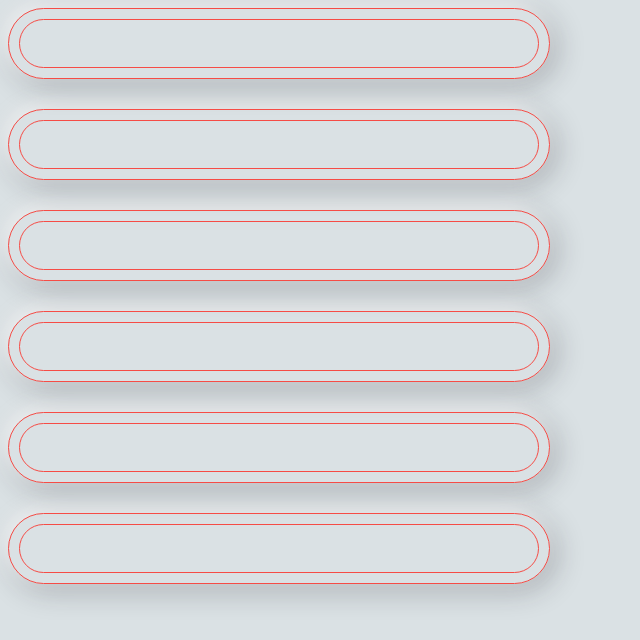
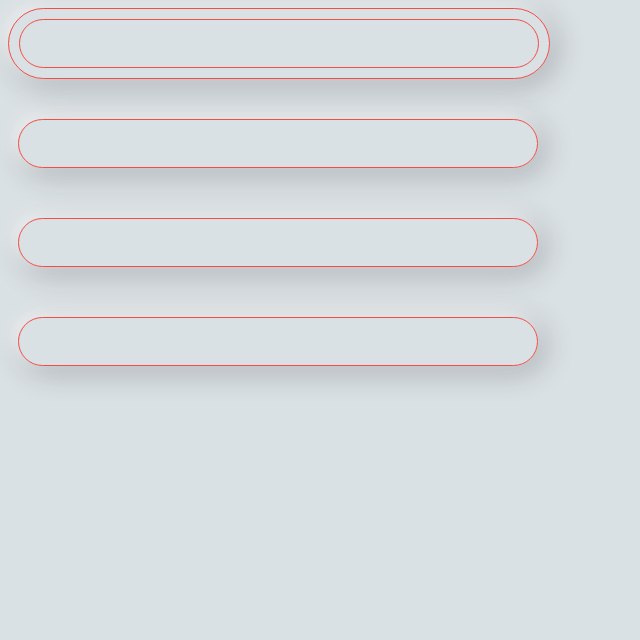
Before and after one commit to Nexalys/Echoes, a React (Vite) app in the folder frontend/: page /sign-up in a window 1280 px wide. Shown: the top 640 px of the page, without its empty margins (0-640 px from the left). Built offline with nearby package versions, Linux system fonts and the light colour scheme.

Commit message:
Minor Changes to Input Component - Now exports both variants

```diff
--- a/frontend/src/components/input/input.css
+++ b/frontend/src/components/input/input.css
@@ -6,24 +6,43 @@
     border-radius: 500px;
     width: 520px;
     height: 49px;
-    border: solid var(--accent) 0.5px;
+    border: solid var(--accent) 1px;
     border-radius: 500px;
     box-shadow: var(--main-shadow);
     padding: 10px;
     transition: border 0.1s ease-in-out;
 }
 
-.input-container input {
+.bare-input-container {
+    position: relative;
+    display: flex;
+    flex-direction: column;
+    justify-content: center;
+    border-radius: 500px;
+    width: 520px;
+    height: 49px;
+    border-radius: 500px;
+    padding: 10px;
+    transition: border 0.1s ease-in-out;
+}
+
+
+.input {
     height: 100%;
     width: 100%;
     border-radius: 500px;
-    border: solid var(--accent) 0.5px;
+    border: solid var(--accent) 1px;
     padding: 15px;
     box-sizing: border-box;
     font-size: 1rem;
     background-color: transparent;
     position: relative;
     transition: border 0.1s ease-in-out;
+}
+
+.input::placeholder {
+    color: var(--accent);
+    font-style: italic;
 }
 
 .fieldname {
@@ -35,11 +54,15 @@
     left: 7%;
 }
 
-.input-container input:focus {
+.input:focus {
     border: solid var(--primary) 2.5px;
     outline: none;
 }
 
-.input-container:has(input:focus) {
+.input-container:has(.input:focus) {
     border-color: var(--primary);
 }
+
+.bare {
+    box-shadow: var(--main-shadow);
+}
--- a/frontend/src/components/input/input.jsx
+++ b/frontend/src/components/input/input.jsx
@@ -1,10 +1,18 @@
 import './input.css';
 
-export function Input({ fieldname='', placeholder='' }) {
+export function FieldsetInput({ fieldname='', placeholder='' }) {
     return (
         <div className='input-container'>
             {fieldname && <span className='fieldname'>{fieldname}</span>}
-            <input />
+            <input className='input' placeholder={placeholder}/>
         </div>
     )
 }
+
+export function Input ({ placeholder='' }) {
+    return (
+        <div className='bare-input-container'>
+            <input className='bare input' placeholder={placeholder}/>
+        </div>
+    )
+}
--- a/frontend/src/pages/echoes/page.jsx
+++ b/frontend/src/pages/echoes/page.jsx
@@ -1,13 +1,11 @@
-import { Input } from '../../components/input/input.jsx'
+import { FieldsetInput, Input } from '../../components/input/input.jsx'
 
 import './page.css';
 
 export function Homepage() {
     return (
         <div className='homepage-container'>
-            <Input />
-            <Input />
-            <Input />
+            <FieldsetInput />
             <Input />
             <Input />
             <Input />
```
